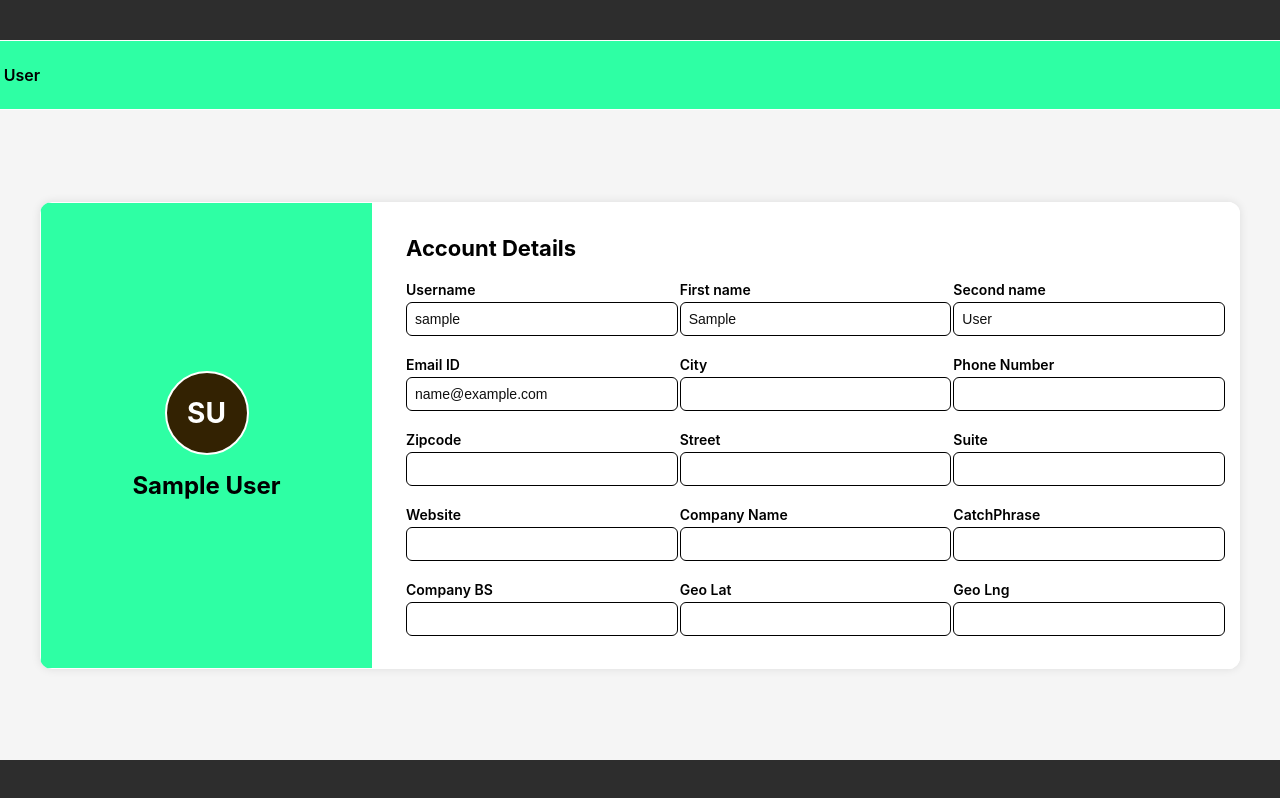
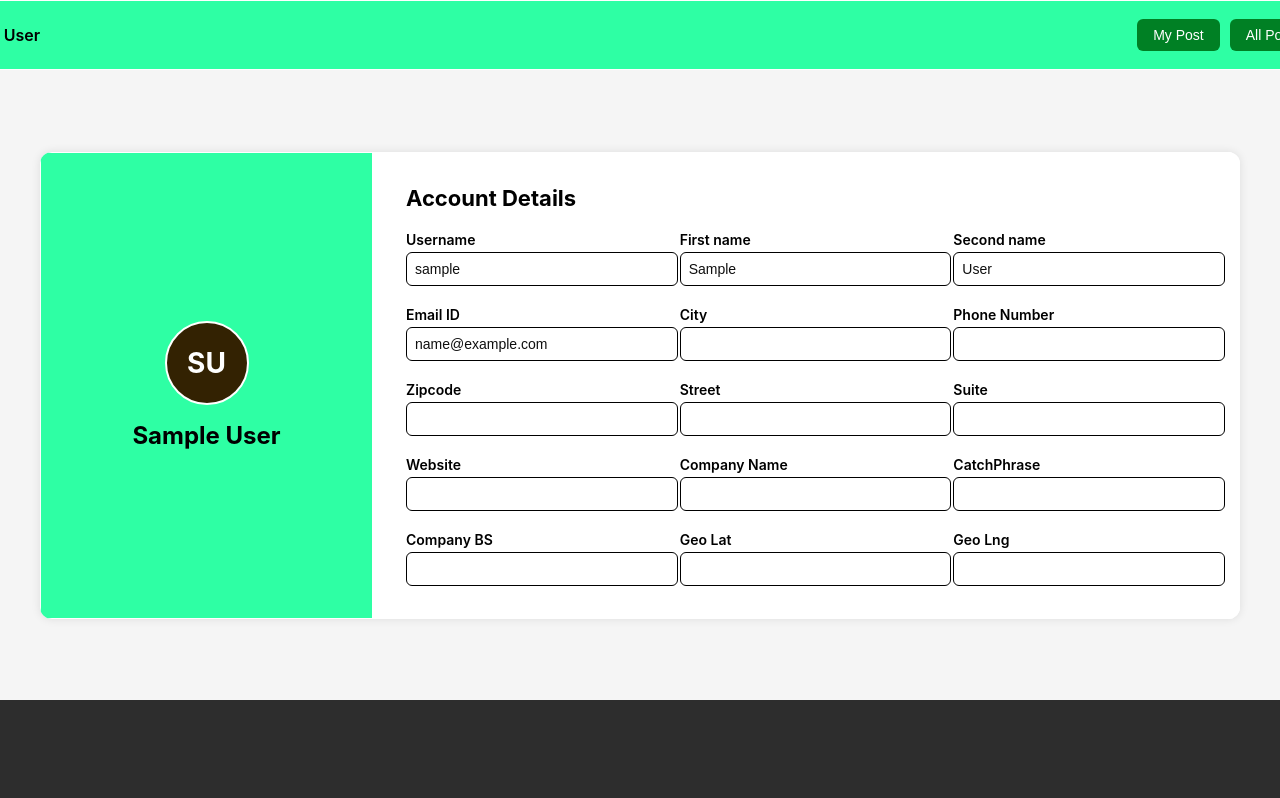
Before and after one commit to priyap2006/Thoughtminds-, a React (Create React App) app in the folder my-app/: page /profile in a window 1280 px wide. Shown: the top 798 px of the page. Built offline with nearby package versions, Linux system fonts and the light colour scheme; sample sign-in values are in the browser's storage.

Commit message:
-mypost created

```diff
--- a/my-app/src/App.css
+++ b/my-app/src/App.css
@@ -3,11 +3,10 @@
     padding:0;
 }
 body {
-  min-height: 100vh;
-  height: 100vh;
   margin: 0;
   width: 100%;
   padding: 0;
+   overflow-y: auto;
   display: flex;
   justify-content: center;
   align-items: center;
@@ -168,7 +167,9 @@ a{
   overflow: hidden;
   box-shadow: 0 0 10px rgba(0,0,0,0.1);
 }
-
+body.no-scroll {
+  overflow: hidden;
+}
 .profile-left {
   width: 30%;
   flex: 1;
@@ -251,8 +252,9 @@ a{
 }
 
 
+
 .profile-page {
-  height: 60px;
+  height: 630px;
   width: 1550px;
   background-color: #f5f5f5;
   padding: 2rem;
@@ -315,14 +317,3 @@ a{
   background-color:rgb(51, 34, 2);
   color: #fdfeff;
 }
-
-.profile-page {
-  height: 650px;
-  width: 1550px;
-  background-color: #f5f5f5;
-  padding: 2rem;
-  box-sizing: border-box;
-  display: flex;
-  justify-content: center;
-  align-items: center;
-}
--- a/my-app/src/App.js
+++ b/my-app/src/App.js
@@ -1,8 +1,9 @@
-
 import React from 'react';
 import { BrowserRouter as Router, Routes, Route } from 'react-router-dom';
 import LoginForm from './components/LoginForm';
 import Profile from './components/Profile';
+import MyPost from './components/MyPost';
+import AllPost from './components/AllPost';
 
 function App() {
   return (
@@ -10,6 +11,8 @@ function App() {
       <Routes>
         <Route path="/" element={<LoginForm />} />
         <Route path="/profile" element={<Profile />} />
+        <Route path="/mypost" element={<MyPost />} />
+        <Route path="/allpost" element={<AllPost />} />
       </Routes>
     </Router>
   );
--- /dev/null
+++ b/my-app/src/Post.css
@@ -0,0 +1,81 @@
+
+.button-group button {
+  padding: 8px 16px;
+  font-size: 14px;
+  border-radius: 6px;
+  cursor: pointer;
+  border: none;
+  color: white;
+  transition: background 0.2s ease;
+   margin-left: 10px;
+}
+
+
+.button-group button:not(.logout-button) {
+  background-color: #008024;
+
+}
+
+.button-group button:not(.logout-button):hover {
+   background-color:rgb(51, 34, 2);
+}
+.mypage-container {
+  padding: 2rem;
+  background: #2d2d2d;
+
+}
+
+.post-grid {
+  display: grid;
+  grid-template-columns: repeat(auto-fill, minmax(250px, 1fr));
+  gap: 20px;
+  margin-top: 1rem;
+}
+
+.post-title {
+  font-size: 18px;
+  font-weight: bold;
+  color: #333;
+}
+
+.post-body {
+  font-size: 14px;
+  color: #555;
+  overflow: auto;
+}
+.post-container {
+  display: grid;
+  grid-template-columns: repeat(auto-fill, minmax(250px, 1fr));
+  gap: 16px;
+  padding: 20px;
+  box-sizing: border-box;
+}
+
+.post-card {
+  background: #fff;
+  padding: 16px;
+  border-radius: 12px;
+  box-shadow: 0 0 8px rgba(0, 0, 0, 0.1);
+  height: 200px;
+  overflow: auto;
+  display: flex;
+  flex-direction: column;
+  justify-content: space-between;
+}
+.back-button {
+  margin: 20px;
+  padding: 8px 16px;
+  background-color: #565353;
+  color: white;
+  border: none;
+  border-radius: 6px;
+  cursor: pointer;
+}
+
+.back-button:hover {
+  background-color: #000000;
+}
+
+h2{
+    color: #fff;
+}
--- /dev/null
+++ b/my-app/src/components/AllPost.jsx
@@ -0,0 +1,7 @@
+import React from 'react';
+
+const AllPage = () => {
+  return <h1>This is All Page</h1>;
+};
+
+export default AllPage;
--- /dev/null
+++ b/my-app/src/components/MyPost.jsx
@@ -0,0 +1,58 @@
+import React, { useEffect, useState } from "react";
+import { getUserFromLocalStorage } from "../functions/utils";
+import { useNavigate } from "react-router-dom";
+import "../App.css";
+
+const MyPage = () => {
+  const [posts, setPosts] = useState([]);
+  const [loading, setLoading] = useState(true);
+  const user = getUserFromLocalStorage();
+  const navigate = useNavigate();
+
+  useEffect(() => {
+    if (!user) return;
+
+    fetch("https://jsonplaceholder.typicode.com/posts")
+      .then((res) => res.json())
+      .then((data) => {
+        const userPosts = data.filter((post) => post.userId === user.id);
+        setPosts(userPosts);
+        setLoading(false);
+      })
+      .catch(() => {
+        setPosts([]);
+        setLoading(false);
+      });
+  }, [user]);
+
+  const goBack = () => {
+    navigate("/profile");
+  };
+
+  return (
+    <div className="mypage-container">
+      <button onClick={goBack} className="back-button">
+        ← Back to Profile
+      </button>
+
+      <h2>{user?.name}'s Posts</h2>
+
+      {loading ? (
+        <p>Loading posts...</p>
+      ) : posts.length === 0 ? (
+        <p>No posts available.</p>
+      ) : (
+        <div className="post-container">
+          {posts.map((post) => (
+            <div key={post.id} className="post-card">
+              <h3>{post.title}</h3>
+              <p>{post.body}</p>
+            </div>
+          ))}
+        </div>
+      )}
+    </div>
+  );
+};
+
+export default MyPage;
--- a/my-app/src/components/Profile.jsx
+++ b/my-app/src/components/Profile.jsx
@@ -15,6 +15,10 @@ const Profile = () => {
     } else {
       setUser(storedUser);
     }
+    document.body.classList.add("no-scroll");
+    return () => {
+      document.body.classList.remove("no-scroll");
+    };
   }, [navigate]);
 
   if (!user) return null;
@@ -25,75 +29,28 @@ const Profile = () => {
       <div className="profile-page">
         <div className="profile-container">
           <div className="profile-left">
-            <div className="initial-circle">
-              {getInitials(user.name)}
-            </div>
+            <div className="initial-circle">{getInitials(user.name)}</div>
             <h2>{user.name}</h2>
           </div>
 
           <div className="profile-right">
             <h3>Account Details</h3>
             <div className="form-grid">
-              <div>
-                <label>Username</label>
-                <input value={user.username || ""} readOnly />
-              </div>
-              <div>
-                <label>First name</label>
-                <input value={user.name?.split(" ")[0] || ""} readOnly />
-              </div>
-              <div>
-                <label>Second name</label>
-                <input value={user.name?.split(" ")[1] || ""} readOnly />
-              </div>
-              <div>
-                <label>Email ID</label>
-                <input value={user.email || ""} readOnly />
-              </div>
-              <div>
-                <label>City</label>
-                <input value={user.address?.city || ""} readOnly />
-              </div>
-              <div>
-                <label>Phone Number</label>
-                <input value={user.phone || ""} readOnly />
-              </div>
-              <div>
-                <label>Zipcode</label>
-                <input value={user.address?.zipcode || ""} readOnly />
-              </div>
-              <div>
-                <label>Street</label>
-                <input value={user.address?.street || ""} readOnly />
-              </div>
-              <div>
-                <label>Suite</label>
-                <input value={user.address?.suite || ""} readOnly />
-              </div>
-              <div>
-                <label>Website</label>
-                <input value={user.website || ""} readOnly />
-              </div>
-              <div>
-                <label>Company Name</label>
-                <input value={user.company?.name || ""} readOnly />
-              </div>
-              <div>
-                <label>CatchPhrase</label>
-                <input value={user.company?.catchPhrase || ""} readOnly />
-              </div>
-              <div>
-                <label>Company BS</label>
-                <input value={user.company?.bs || ""} readOnly />
-              </div>
-              <div>
-                <label>Geo Lat</label>
-                <input value={user.address?.geo?.lat || ""} readOnly />
-              </div>
-              <div>
-                <label>Geo Lng</label>
-                <input value={user.address?.geo?.lng || ""} readOnly />
-              </div>
+              <div><label>Username</label><input value={user.username || ""} readOnly /></div>
+              <div><label>First name</label><input value={user.name?.split(" ")[0] || ""} readOnly /></div>
+              <div><label>Second name</label><input value={user.name?.split(" ")[1] || ""} readOnly /></div>
+              <div><label>Email ID</label><input value={user.email || ""} readOnly /></div>
+              <div><label>City</label><input value={user.address?.city || ""} readOnly /></div>
+              <div><label>Phone Number</label><input value={user.phone || ""} readOnly /></div>
+              <div><label>Zipcode</label><input value={user.address?.zipcode || ""} readOnly /></div>
+              <div><label>Street</label><input value={user.address?.street || ""} readOnly /></div>
+              <div><label>Suite</label><input value={user.address?.suite || ""} readOnly /></div>
+              <div><label>Website</label><input value={user.website || ""} readOnly /></div>
+              <div><label>Company Name</label><input value={user.company?.name || ""} readOnly /></div>
+              <div><label>CatchPhrase</label><input value={user.company?.catchPhrase || ""} readOnly /></div>
+              <div><label>Company BS</label><input value={user.company?.bs || ""} readOnly /></div>
+              <div><label>Geo Lat</label><input value={user.address?.geo?.lat || ""} readOnly /></div>
+              <div><label>Geo Lng</label><input value={user.address?.geo?.lng || ""} readOnly /></div>
             </div>
           </div>
         </div>
--- a/my-app/src/components/ProfileHeader.jsx
+++ b/my-app/src/components/ProfileHeader.jsx
@@ -2,27 +2,40 @@ import React from "react";
 import { useNavigate } from "react-router-dom";
 import { getUserFromLocalStorage, logout } from "../functions/utils";
 import getInitials from "../functions/getInitials";
+import "../Post.css";
+import "../App.css";
 
 const ProfileHeader = () => {
   const navigate = useNavigate();
   const user = getUserFromLocalStorage();
-  const initials = getInitials(user?.name);
 
   const handleLogout = () => {
     logout();
     navigate("/");
   };
 
+  const goToMyPost = () => {
+    navigate("/mypost");
+  };
+
+  const goToAllPost = () => {
+    navigate("/allpost");
+  };
+
   return (
-    <div className="profile-header">
+    <header className="profile-header">
       <div className="header-left">
-        <div className="small-profile-photo">{initials}</div>
+        <div className="small-profile-photo">{getInitials(user?.name)}</div>
         <div className="header-username">{user?.name}</div>
       </div>
-      <button className="logout-button" onClick={handleLogout}>
-        Logout
-      </button>
-    </div>
+
+
+      <div className="right-section button-group">
+        <button onClick={goToMyPost}>My Post</button>
+        <button onClick={goToAllPost}>All Post</button>
+        <button className="logout-button" onClick={handleLogout}>Logout</button>
+      </div>
+    </header>
   );
 };
 
```
